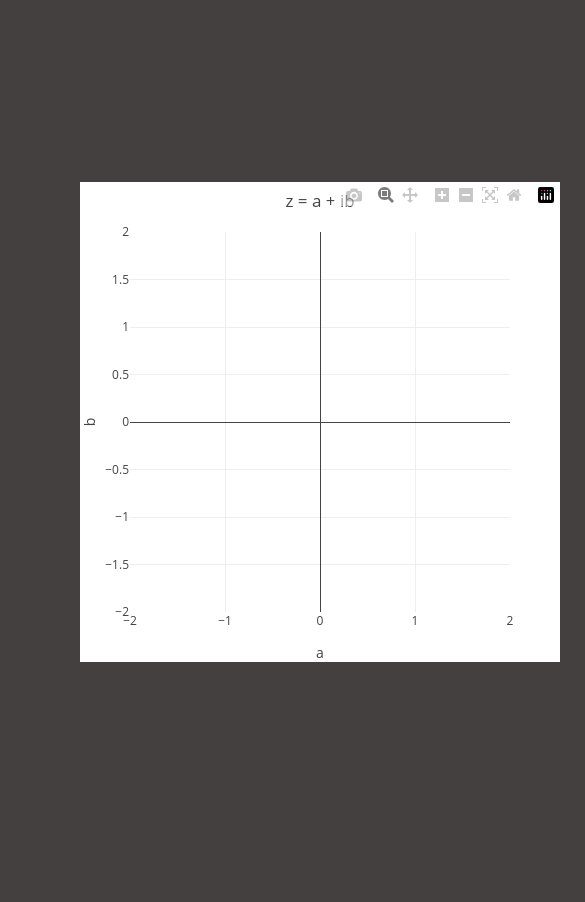
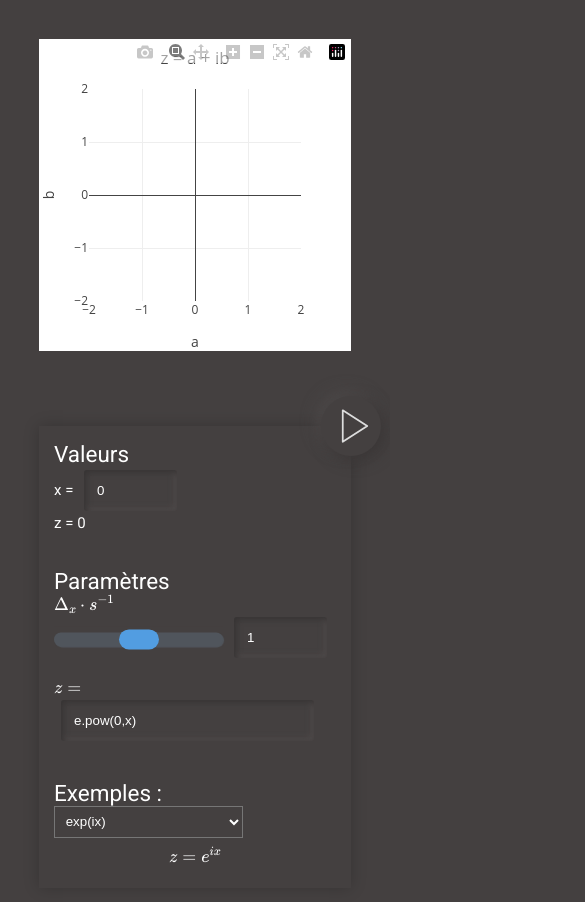
Before and after one commit to seyti67/complex-viewer, a plain HTML site: page index.html in a window 390 px wide. Shown: the top 902 px of the page, 585 px wide, since content can reach past the window. Before the commit the page ends 844 px from the top, so only its background shows below. Drawn offline with nearby package versions, Linux system fonts and the light colour scheme.

Commit message:
examples implemented

```diff
--- a/index.html
+++ b/index.html
@@ -1,5 +1,5 @@
 <!DOCTYPE html>
-<html lang="en">
+<html lang="fr">
 <head>
 	<meta charset="UTF-8">
 	<meta http-equiv="X-UA-Compatible" content="IE=edge">
@@ -18,8 +18,11 @@
 		<div id="graph"></div>
 		<div id="config">
 			<div id="control-button" onclick="toggleAnimation()"></div>
+			<h3>Valeurs</h3>
 			<p>x = <input type="number" id="x-value" value="0" oninput="xValue = Number(this.value);render(compute(xValue));"></p>
 			<p>z = <span id="z-value">0</span></p>
+			<br><br>
+			<h3>Paramètres</h3>
 			<form onchange="update_settings()">
 				\(\Delta_{x}\cdot s^{-1}\)<br>
 				<input type="range" min="-100" max="100" value="1" oninput="this.nextElementSibling.value = this.value;"/>
@@ -28,6 +31,12 @@
 				<br><br>
 				\(z=\) <input type="text" value="e.pow(0,x)" id="func-string" style="width: 90%;" />
 			</form>
+			<br><br>
+			<h3>Exemples :</h3>
+			<select id="example-list" onclick="change_example(this.value);"></select>
+			<div id="latex" style="text-align:center;padding: .5em;">
+				\(z = e^{ix}\)
+			</div>
 		</div>
 	</div>
 </body>
--- a/js/main.js
+++ b/js/main.js
@@ -1,4 +1,37 @@
+examples = [
+	{
+		name: 'exp(ix)',
+		func: 'e.pow(0,x)',
+		latex: 'e^{ix}'
+	},
+	{
+		name: 'exp(iπx/2)',
+		func: 'e.pow(0,pi*x/2)',
+		latex: 'e^{ix}'
+	},
+	{
+		name: 'i^x',
+		func: 'i.pow(x)',
+		latex: 'i^x'
+	},
+	{
+		name: 'Re(exp(ix))² + Im(exp(ix))²',
+		func: 'new Complex(Math.pow(Re(e.pow(0,x)),2)+Math.pow(Im(e.pow(0,x)),2))',
+		latex: 'Re(e^{ix})^2 + Im(e^{ix})^2'
+	}
+]
+let examplesStr = '';
+examples.forEach((example, index) => {
+	examplesStr += `<option value="${index}">${example.name}</option>`;
+});
+document.getElementById('example-list').innerHTML = examplesStr;
 
+function change_example(index) {
+	document.getElementById("func-string").value = examples[index].func;
+	document.getElementById('latex').innerHTML = '\\(z='+examples[index].latex+'\\)';
+	MathJax.typeset();
+	update_settings();
+}
 
 let funcString = "e.pow(0, x)";
 const e = new Complex(2.718281828459045);
@@ -25,17 +58,16 @@ function animate(timestamp) {
 }
 
 ctrlbtn = document.getElementById('control-button');
-let lastPause;
+let lastPause = new Date().getTime();
 function toggleAnimation() {
 	paused = !paused;
 	if(paused) {
 		ctrlbtn.className = "";
 		lastPause = new Date().getTime();
 	} else {
-		if(lastPause) {
-			let afkTimestamp = new Date().getTime() - lastPause;
-			xValue -= afkTimestamp*variation;
-		}
+		let afkTimestamp = new Date().getTime() - lastPause;
+		xValue -= afkTimestamp*variation;
+
 		ctrlbtn.className = "playing";
 		requestAnimationFrame(animate);
 	}
--- a/styles/index.css
+++ b/styles/index.css
@@ -8,8 +8,8 @@
 }
 
 #graph {
-	max-width: 30em;
-	max-height: 30em;
+	width: 30em;
+	height: 30em;
 }
 #control-button {
 	position: absolute;
@@ -46,4 +46,31 @@
 	position: relative;
 	padding: 1em;
 	box-shadow: #0003 0 0 1em;
+	background-color: #444040;
 }
+
+@media (max-width: 1140px) {
+	body {
+		font-size: 13px;
+	}
+}
+@media (max-width: 1000px) {
+	body {
+		font-size: 10px;
+	}
+}
+@media (max-width: 850px) {
+	#page-container {
+		grid-template-columns: min(80vw, 80vh);
+		grid-template-rows: min(80vw, 80vh) auto;
+		padding: min(10vw, 10vh);
+		height: unset;
+	}
+	#graph {
+		width: 100%;
+		height: 100%;
+	}
+	body {
+		font-size: 15px;
+	}
+}
--- a/styles/main.css
+++ b/styles/main.css
@@ -110,8 +110,8 @@ input[type="text"], input[type="number"] {
 	padding: 1em;
 	border: none;
 	border-radius: .2em;
-	margin: 0 .5em;
-	width: 10em;
+	margin: .2em .5em;
+	width: 7em;
 	color: #fff;
 	background-color: #444040;
 	box-shadow: inset .15em .15em .5em #353232, inset -.15em -.15em .5em #534e4e;
@@ -122,3 +122,9 @@ input[type="text"], input[type="number"] {
 input[type="text"]:focus, input[type="number"]:focus {
 	box-shadow: inset .30em .30em .5em #353232, inset -.30em -.30em .5em #534e4e;
 }
+
+select {
+	background-color: #444040;
+	color: #fff;
+	padding: 0.5em;
+}
```
